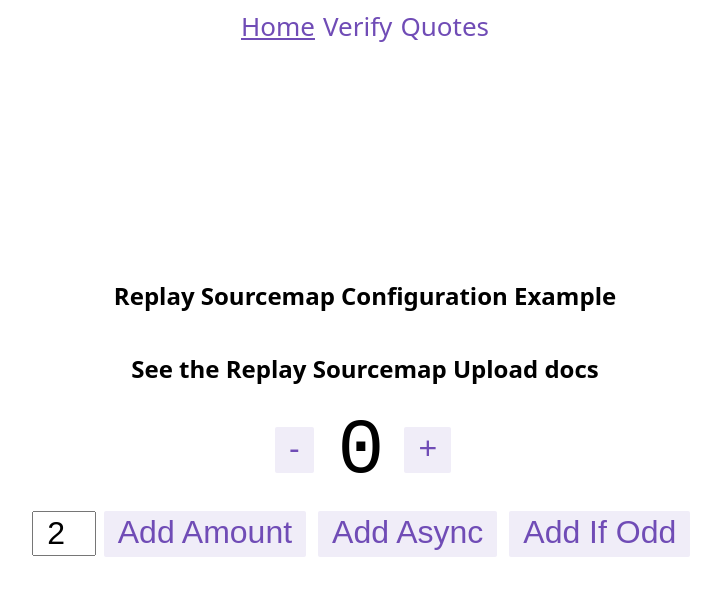
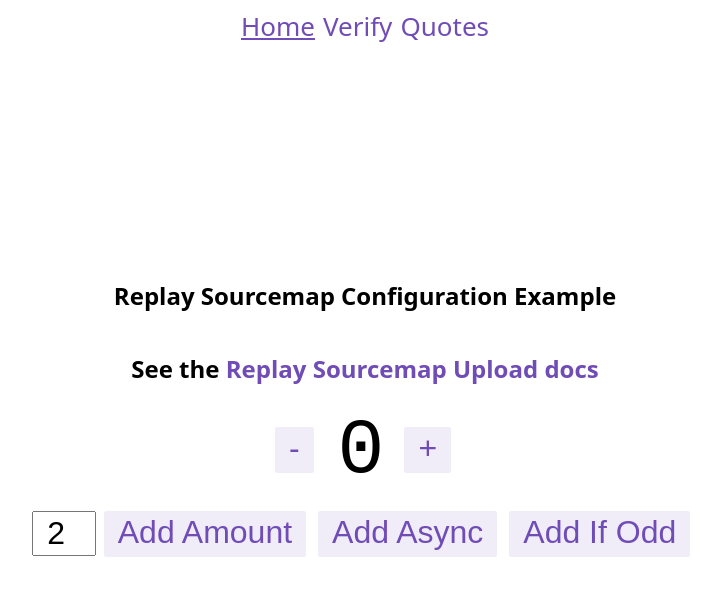
Before and after one commit to replayio-public/replay-sourcemap-upload-example, a Next.js app: page / in a window 1280 px wide. Shown: the top 596 px of the page, without its empty margins (275-996 px from the left). Built offline with nearby package versions, Linux system fonts and the light colour scheme.

Commit message:
Fix link style

```diff
--- a/app/layout.tsx
+++ b/app/layout.tsx
@@ -20,7 +20,7 @@ export default function RootLayout({ children }: Props) {
             <main className={styles.main}>
 
             <h1>Replay Sourcemap Configuration Example</h1>
-            <h2>See the <a href="https://docs.replay.io/reference/replay-cli/source-maps" style={{color: "default"}}>Replay Sourcemap Upload docs</a></h2>
+            <h2>See the <a href="https://docs.replay.io/reference/replay-cli/source-maps" className={styles.link}>Replay Sourcemap Upload docs</a></h2>
               {children}
               </main>
 
```
